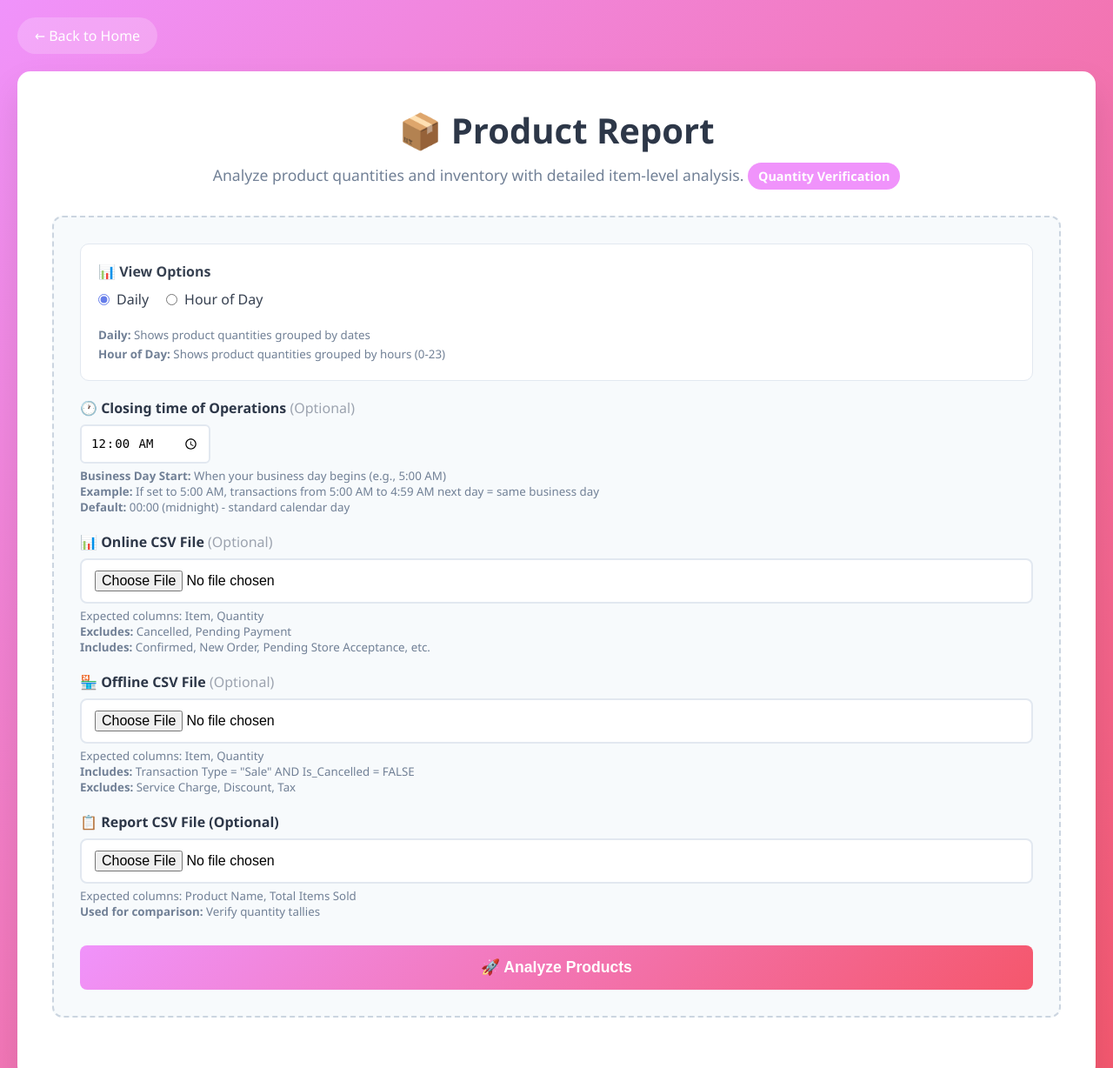
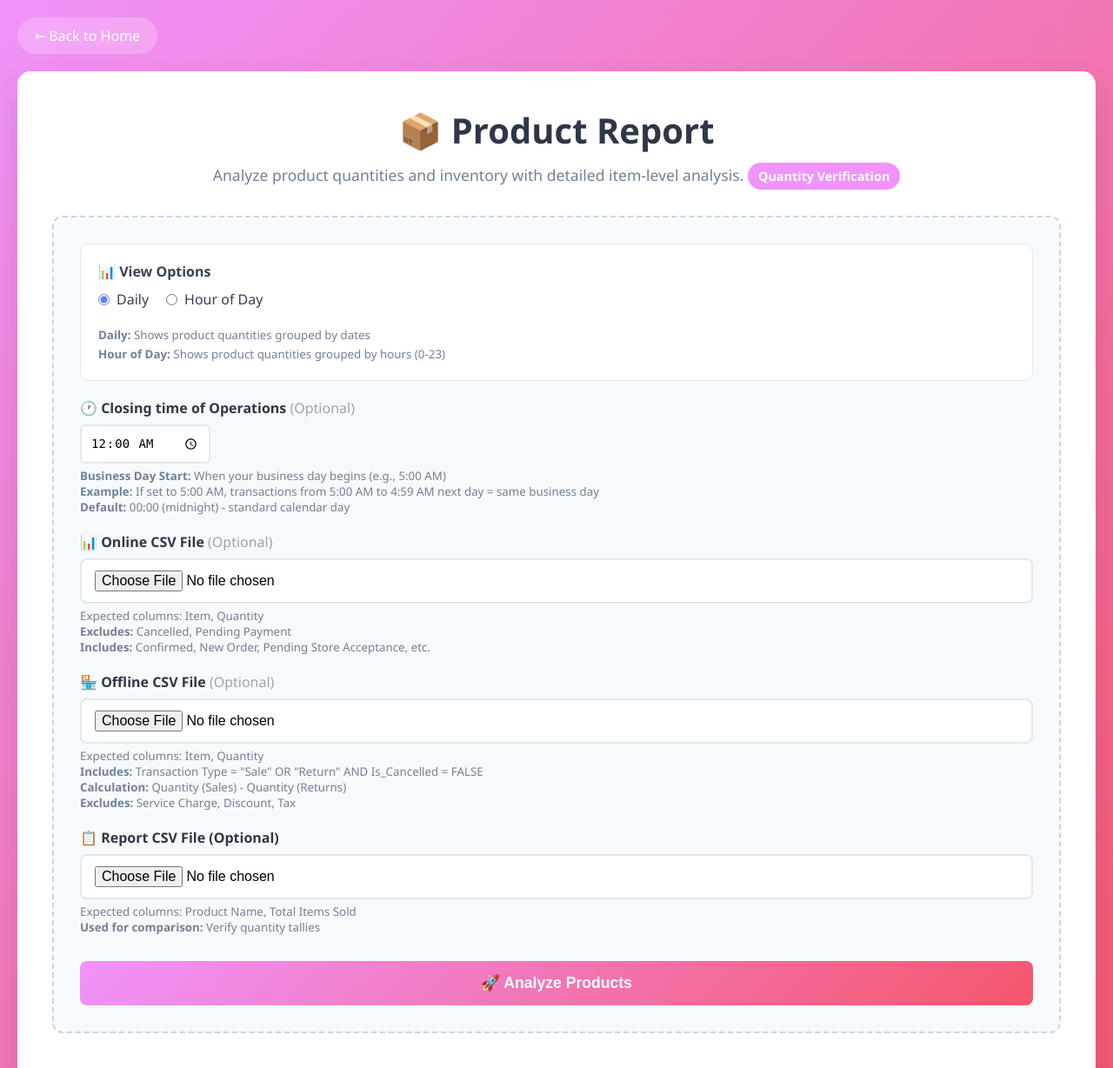
Before and after one commit to AlexToh-QA/Report_data, a Flask app: page /product in a window 1280 px wide. Shown: the top 1228 px of the page at 87% size. Run offline with Flask 3, Linux system fonts and the light colour scheme.

Commit message:
Optimze Product Script

```diff
--- a/app.py
+++ b/app.py
@@ -236,8 +236,8 @@ def process_online_csv(file_path, view_type='hourly', operating_start_hour=0):
         print(f"Online CSV columns: {list(df.columns)}")
         print(f"All Status values: {df['Status'].value_counts()}")
 
-        # Filter: Exclude "Pending Store Acceptance", "Cancelled", and "Pending Payment"
-        excluded_statuses = ['pending store acceptance', 'cancelled', 'pending payment']
+        # Filter: Exclude "Cancelled" and "Pending Payment" (Include "Pending Store Acceptance")
+        excluded_statuses = ['cancelled', 'pending payment']
 
         filtered_df = df[
             ~df['Status'].str.strip().str.lower().isin(excluded_statuses)
@@ -485,8 +485,8 @@ def process_offline_csv_for_products(file_path, view_type='daily', operating_sta
         df = pd.read_csv(file_path)
         print(f"Offline CSV columns: {df.columns.tolist()}")
 
-        # Filter for sales transactions that are not cancelled
-        df = df[(df['Transaction Type'] == 'Sale') & (df['Is_Cancelled'] == False)]
+        # Filter for sales and return transactions that are not cancelled
+        df = df[(df['Transaction Type'].isin(['Sale', 'Return'])) & (df['Is_Cancelled'] == False)]
 
         # Filter rows with valid quantities and items
         df = df[df['Quantity'].notna() & (df['Quantity'] > 0)]
@@ -499,19 +499,26 @@ def process_offline_csv_for_products(file_path, view_type='daily', operating_sta
         excluded_items = ['Service Charge', 'Discount', 'Tax']
         df = df[~df['Item'].isin(excluded_items)]
 
+        # Create signed quantities: positive for sales, negative for returns
+        df['Signed_Quantity'] = df.apply(lambda row: row['Quantity'] if row['Transaction Type'] == 'Sale' else -row['Quantity'], axis=1)
+
         # Parse dates/hours and apply operating hours logic
         if view_type == 'hourly':
             # Extract hour from Time for hourly grouping
             df['Hour'] = df['Time'].apply(parse_time_to_hour)
             df = df.dropna(subset=['Hour'])
-            product_data = df.groupby(['Hour', 'Item'])['Quantity'].sum().reset_index()
-            # Rename Hour column to Date for consistency
-            product_data = product_data.rename(columns={'Hour': 'Date'})
+            # Group by hour and item, sum signed quantities (sales - returns)
+            product_data = df.groupby(['Hour', 'Item'])['Signed_Quantity'].sum().reset_index()
+            # Rename columns for consistency
+            product_data = product_data.rename(columns={'Hour': 'Date', 'Signed_Quantity': 'Quantity'})
         else:
             # Daily grouping (default)
             df['Date'] = df['Time'].apply(lambda x: parse_time_to_date(x, operating_start_hour))
             df = df.dropna(subset=['Date'])
-            product_data = df.groupby(['Date', 'Item'])['Quantity'].sum().reset_index()
+            # Group by date and item, sum signed quantities (sales - returns)
+            product_data = df.groupby(['Date', 'Item'])['Signed_Quantity'].sum().reset_index()
+            # Rename column for consistency
+            product_data = product_data.rename(columns={'Signed_Quantity': 'Quantity'})
 
         print(f"Offline product data processed: {len(product_data)} records")
         return product_data
--- a/templates/product.html
+++ b/templates/product.html
@@ -370,7 +370,8 @@
                     <input id="offline_csv" type="file" name="offline_csv" accept=".csv" />
                     <small style="color: #718096; margin-top: 5px; display: block;">
                         Expected columns: Item, Quantity<br>
-                        <strong>Includes:</strong> Transaction Type = "Sale" AND Is_Cancelled = FALSE<br>
+                        <strong>Includes:</strong> Transaction Type = "Sale" OR "Return" AND Is_Cancelled = FALSE<br>
+                        <strong>Calculation:</strong> Quantity (Sales) - Quantity (Returns)<br>
                         <strong>Excludes:</strong> Service Charge, Discount, Tax
                     </small>
                 </div>
--- a/templates/salesovertime.html
+++ b/templates/salesovertime.html
@@ -353,7 +353,7 @@
                     <input id="online_csv" type="file" name="online_csv" accept=".csv" />
                     <small style="color: #718096; margin-top: 5px; display: block;">
                         Expected columns: Created Time, Status, Total<br>
-                        <strong>Excludes:</strong> Pending Store Acceptance, Cancelled, Pending Payment
+                        <strong>Excludes:</strong> Cancelled, Pending Payment
                     </small>
                 </div>
                 <div class="form-group">
```
